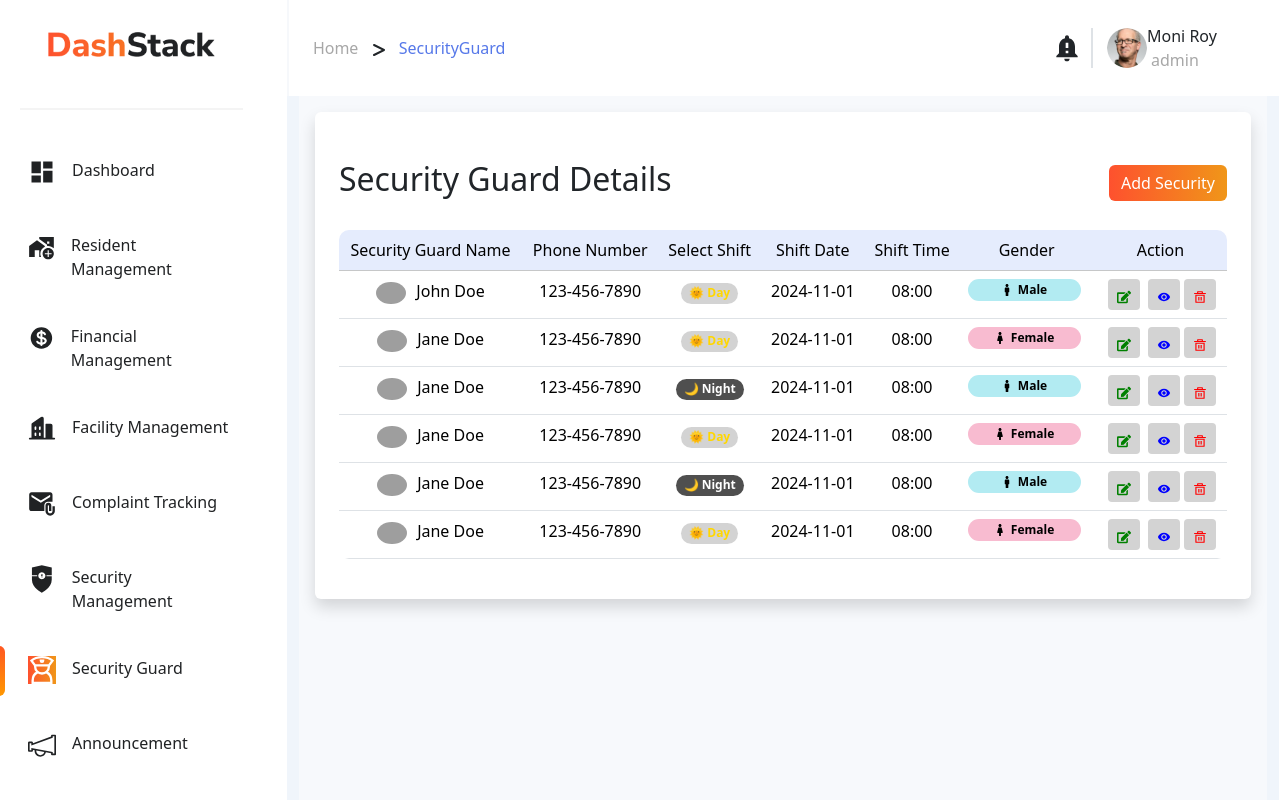
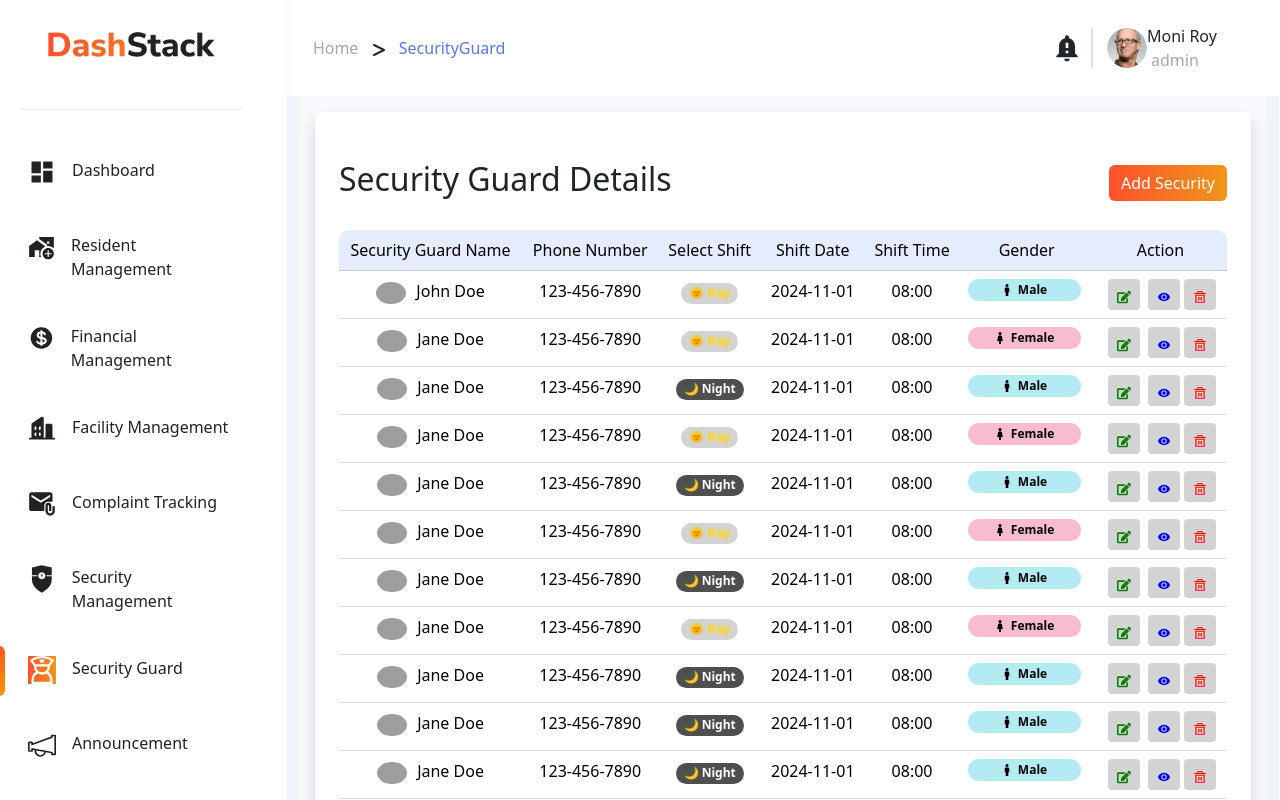
Before and after one commit to sr-shailesh143/Society-Managemet-system7, a React (Vite) app in the folder Frontend/: page /SecurityGuard in a window 1280 px wide. Shown: the top 800 px of the page. Built offline with nearby package versions, Linux system fonts and the light colour scheme; grey boxes are pictures that could not be loaded.

Commit message:
Security-guard

```diff
--- a/Frontend/package.json
+++ b/Frontend/package.json
@@ -23,6 +23,7 @@
     "react-bootstrap": "^2.10.5",
     "react-chartjs-2": "^5.2.0",
     "react-dom": "^18.3.1",
+    "react-dropzone": "^14.3.5",
     "react-hook-form": "^7.53.1",
     "react-icons": "^5.3.0",
     "react-router-dom": "^6.27.0",
--- a/Frontend/src/App.css
+++ b/Frontend/src/App.css
@@ -1,7 +1,7 @@
 .registration-container {
   display: flex;
   flex-direction: row;
-  height: auto;
+  height: 1064px;
 
 }
 
--- a/Frontend/src/page/Announcement.jsx
+++ b/Frontend/src/page/Announcement.jsx
@@ -114,8 +114,11 @@ const Announcement = () => {
     announcementForm.date.trim() !== '' &&
     announcementForm.time.trim() !== '';
   return (
+    <div className="container-fluid p-4" style={{ minHeight: '100vh', backgroundColor: '#f7f9fc' }}>
     <div className="container-fluid d-flex flex-column bg-light shadow p-0">
+
       <div className="d-flex justify-content-between align-items-center mb-3 p-3">
+
         <h2>Announcement</h2>
         <Button
           style={{
@@ -295,8 +298,9 @@ const Announcement = () => {
           </Button>
         </Modal.Footer>
       </Modal>
+      </div>
+      </div>
 
-    </div>
   );
 };
 
--- a/Frontend/src/page/Dashbord.jsx
+++ b/Frontend/src/page/Dashbord.jsx
@@ -93,7 +93,7 @@ export default function Dashboard() {
   };
 
   return (
-    <div className="container-fluid p-4">
+    <div className="container-fluid pt-4">
       {/* Statistics  */}
       <div className="row mb-4">
         <StatCard
--- a/Frontend/src/page/SecurityGuard.jsx
+++ b/Frontend/src/page/SecurityGuard.jsx
@@ -24,6 +24,18 @@ const SecurityGuard = () => {
     { name: 'Jane Doe', phone: '123-456-7890', shift: 'day', date: '2024-11-01', time: '08:00', gender: 'female' },
     { name: 'Jane Doe', phone: '123-456-7890', shift: 'night', date: '2024-11-01', time: '08:00', gender: 'male' },
     { name: 'Jane Doe', phone: '123-456-7890', shift: 'day', date: '2024-11-01', time: '08:00', gender: 'female' },
+    { name: 'Jane Doe', phone: '123-456-7890', shift: 'night', date: '2024-11-01', time: '08:00', gender: 'male' },
+    { name: 'Jane Doe', phone: '123-456-7890', shift: 'day', date: '2024-11-01', time: '08:00', gender: 'female' },
+    { name: 'Jane Doe', phone: '123-456-7890', shift: 'night', date: '2024-11-01', time: '08:00', gender: 'male' },
+    { name: 'Jane Doe', phone: '123-456-7890', shift: 'night', date: '2024-11-01', time: '08:00', gender: 'male' },
+    { name: 'Jane Doe', phone: '123-456-7890', shift: 'night', date: '2024-11-01', time: '08:00', gender: 'male' },
+    { name: 'Jane Doe', phone: '123-456-7890', shift: 'night', date: '2024-11-01', time: '08:00', gender: 'male' },
+    { name: 'Jane Doe', phone: '123-456-7890', shift: 'night', date: '2024-11-01', time: '08:00', gender: 'male' },
+    { name: 'Jane Doe', phone: '123-456-7890', shift: 'night', date: '2024-11-01', time: '08:00', gender: 'male' },
+    { name: 'Jane Doe', phone: '123-456-7890', shift: 'night', date: '2024-11-01', time: '08:00', gender: 'male' },
+    { name: 'Jane Doe', phone: '123-456-7890', shift: 'night', date: '2024-11-01', time: '08:00', gender: 'male' },
+
+
 
 
 
```
Also changed, not shown: 1 other file (tests, documents, lock files or other folders).
